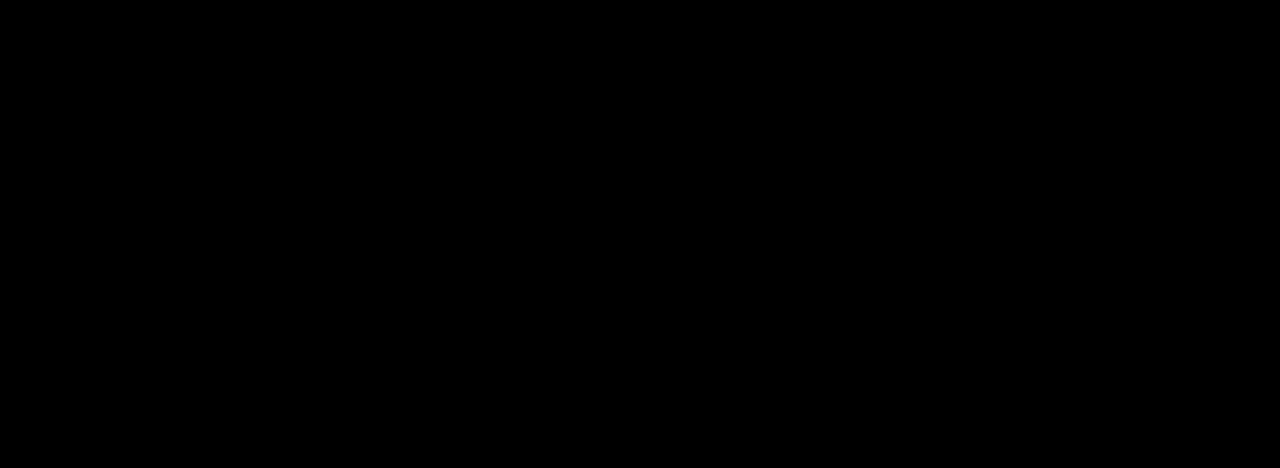
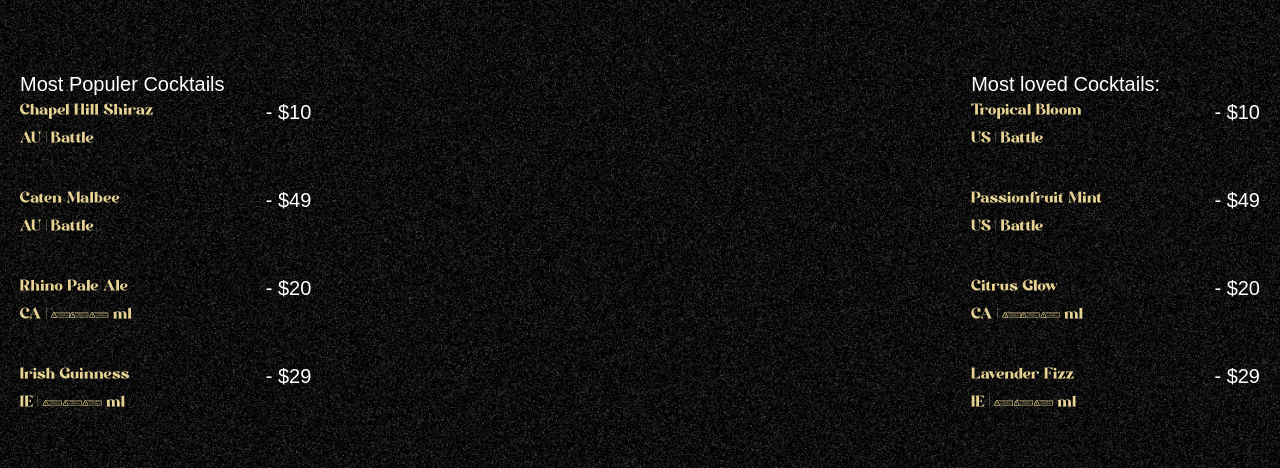
Before and after one commit to 2MohamedHssan/gsap-cocktails, a React (Vite) app: page / in a window 1280 px wide. Shown: the part 890-1358 px from the top of the page. Built offline with nearby package versions, Linux system fonts and the light colour scheme; a web font is replaced by a local one.

Commit message:
implement cocktails section

```diff
--- a/src/App.tsx
+++ b/src/App.tsx
@@ -2,6 +2,7 @@
 import {ScrollTrigger, SplitText } from "gsap/all"
 import Navbar from "./components/Navbar"
 import Hero from "./components/Hero"
+import Cocktails from "./components/Cocktails"
 
 function App() {
   gsap.registerPlugin(ScrollTrigger,SplitText)
@@ -9,7 +10,7 @@
     <main>
       <Navbar />
       <Hero />
-      <div className="bg-black h-dvh"></div>
+      <Cocktails />
     </main>
   )
 }
--- /dev/null
+++ b/src/components/Cocktails.tsx
@@ -0,0 +1,62 @@
+import { useGSAP } from '@gsap/react'
+import { cocktailLists, mockTailLists } from '../constants'
+import gsap from 'gsap'
+
+function Cocktails() {
+  useGSAP(()=>{
+    const parallexTimeline=gsap.timeline({
+      scrollTrigger:{
+        trigger:'#cocktails',
+        start:'top 30%',
+        end:'bottom 80%',
+        scrub:true
+      }
+    })
+
+    parallexTimeline.from('#c-left-leaf',{
+      x: -100, y: 100
+    })
+
+    .from('#c-right-leaf',{
+      x: 100, y: 100
+    })
+  },[])
+  return (
+    <section id='cocktails' className='noisy'>
+      <img src="/images/cocktail-left-leaf.png" alt="l-leaf" id='c-left-leaf' />
+      <img src="/images/cocktail-right-leaf.png" alt="r-leaf" id='c-right-leaf' />
+      <div className='list'>
+        <div className='populer'>
+          <h2>Most Populer Cocktails</h2>
+          <ul>
+            {cocktailLists.map(({name,country,detail,price})=>(
+              <li key={name}>
+                <div className='md:me-28'>
+                  <h3>{name}</h3>
+                  <h3>{country} | {detail}</h3>
+                </div>
+                <span>- {price}</span>
+              </li>
+            ))}
+          </ul>
+        </div>
+        <div className='love'>
+          <h2>Most loved Cocktails:</h2>
+          <ul>
+            {mockTailLists.map(({name,country,detail,price})=>(
+              <li key={name}>
+                <div className='me-28'>
+                  <h3>{name}</h3>
+                  <h3>{country} | {detail}</h3>
+                </div>
+                <span>- {price}</span>
+              </li>
+            ))}
+          </ul>
+        </div>
+      </div>
+    </section>
+  )
+}
+
+export default Cocktails
```
